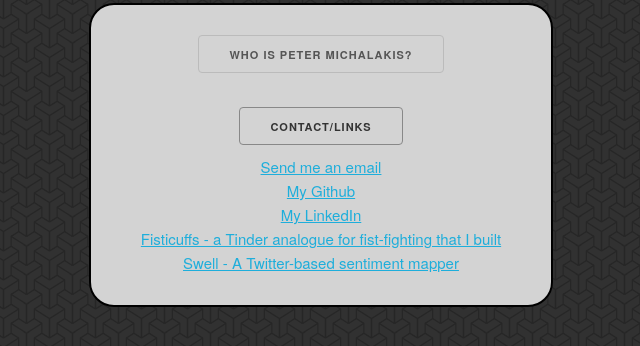
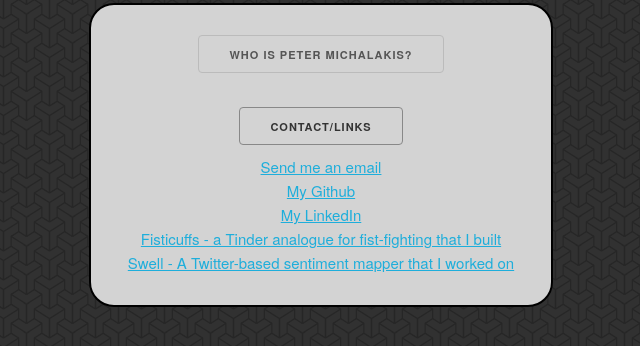
Before and after one commit to pnmichalakis/pnmichalakis.github.io, a plain HTML site: page index.html in a window 1280 px wide. Both pictures are taken after a click on the button "CONTACT/LINKS". Shown: the part 406-752 px from the top of the page, without its empty margins (319-959 px from the left). Drawn offline with Linux system fonts and the light colour scheme.

Commit message:
minor text addition in links

```diff
--- a/index.html
+++ b/index.html
@@ -34,7 +34,7 @@
 		<br>
 			<a href="http://fisticuffs.xyz">Fisticuffs - a Tinder analogue for fist-fighting that I built</a>
 			<br>
-			<a href="http://104.131.90.219:3000/">Swell - A Twitter-based sentiment mapper</a>
+			<a href="http://104.131.90.219:3000/">Swell - A Twitter-based sentiment mapper that I worked on</a>
 		</div>
 	</div>
 
```
